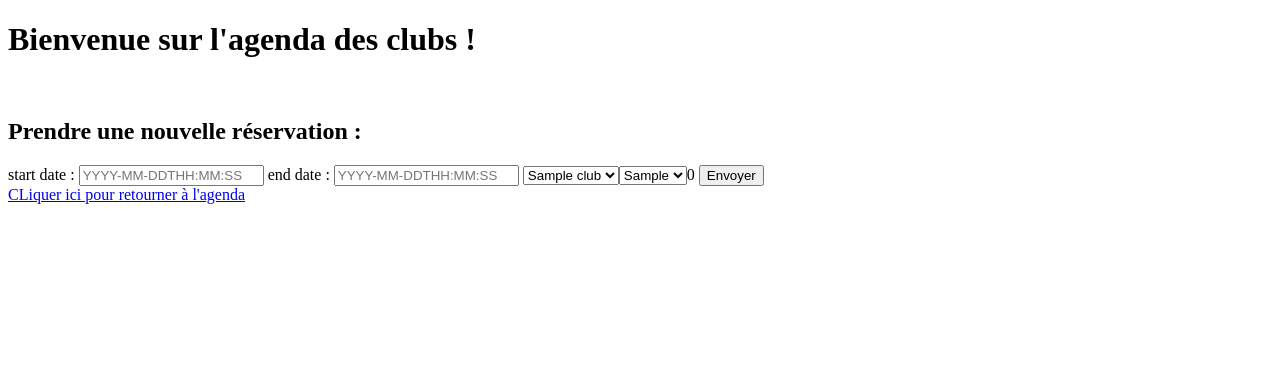
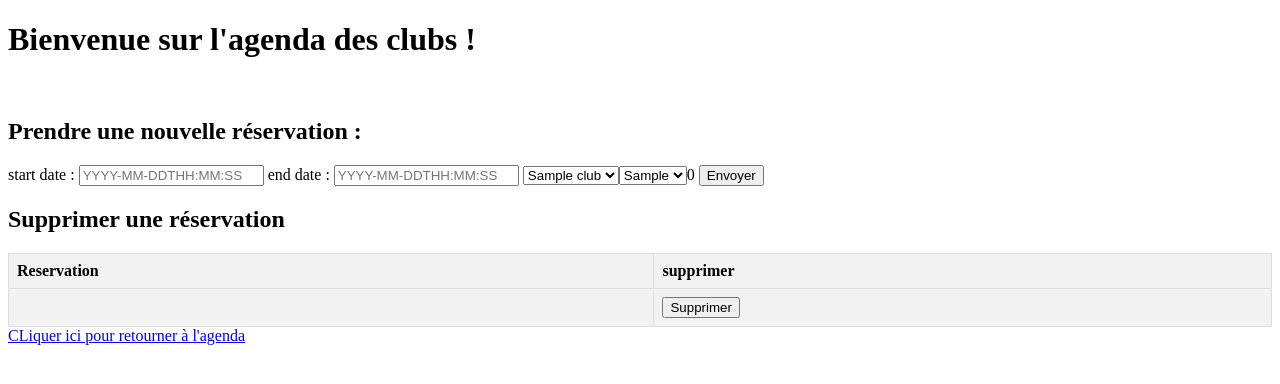
Before and after one commit to Dridox-h/bdd_projet_if3a, a PHP site: page /ajout_reservation.php in a window 1280 px wide. Shown: the top 384 px of the page. Run offline with PHP 8.4, Linux system fonts and the light colour scheme; the visitor is signed in with stand-in values (Sample User, id 1); tables that the repository leaves empty hold one stand-in row (values such as "Sample post"); lists and menus that the app fills with data are empty.

Commit message:
ajout suppression reservation

```diff
--- a/ajout_reservation.php
+++ b/ajout_reservation.php
@@ -3,9 +3,17 @@ include 'db_connect.php';
 
 session_start();
 
-
 $userId = $_SESSION['id_user'];
 
+if (isset($_POST['supp_reservation'])) {
+    $id_res = $_POST['supp_reservation'];
+    echo $id_res;
+
+    $req = $bdd->prepare("DELETE FROM inscrits WHERE id_reservation = ?");
+    $req->execute([$id_res]);
+    $req = $bdd->prepare("DELETE FROM reservation WHERE id_reservation = ?");
+    $req->execute([$id_res]);
+}
 ?>
 <!DOCTYPE html>
 <html>
@@ -14,19 +22,37 @@ $userId = $_SESSION['id_user'];
     <title>Event Calendar</title>
     <link href="stylesheet/style.css" rel="stylesheet" type="text/css">
     <link href="stylesheet/calendar.css" rel="stylesheet" type="text/css">
+
+    <style>
+        table {
+            border-collapse: collapse;
+            width: 100%;
+        }
+
+        th, td {
+            border: 1px solid #dddddd;
+            text-align: left;
+            padding: 8px;
+        }
+
+        th {
+            background-color: #f2f2f2;
+        }
+    </style>
 </head>
 <body>
     <h1>Bienvenue sur l'agenda des clubs ! </h1></br>
 
 
     <h2>Prendre une nouvelle réservation : </h2>
+
     <form action="ajout_reservation_code.php"  method="post">
     <label for="nom">start date : </label>
-    <input type="datetime" id="start_date" name="start_date" required placeholder="YYYY-MM-DDTHH:MM:SS">
+    <input type="datetime" id="start_date" name="start_date"  placeholder="YYYY-MM-DDTHH:MM:SS">
 
 
     <label for="duree">end date : </label>
-    <input type="datetime" id="end_date" name="end_date"  required placeholder="YYYY-MM-DDTHH:MM:SS">
+    <input type="datetime" id="end_date" name="end_date"   placeholder="YYYY-MM-DDTHH:MM:SS">
 
         <?php
         // Récupérer le nom du club depuis l'URL
@@ -75,14 +101,40 @@ echo '</select>';
             echo "Nombre maximal de réservations atteint ! Maximum : 1 par personne<br>";
             echo '<a href="index.php">menu</a>';
         }
+        ?>
 
+    <input type="submit" value="Envoyer"><br>
+        </form>
+    <h2>Supprimer une réservation</h2>
 
+    <table>
+        <thead>
+            <th> Reservation</th>
+            <th> supprimer</th>
+        </thead>
+        <tbody>
+            <th>
+                <?php
+                $sql = "SELECT * FROM inscrits INNER JOIN utilisateur ut ON ut.id_user=inscrits.id_user INNER JOIN reservation r ON r.id_reservation = inscrits.id_reservation WHERE ut.id_user = ? AND inscrits.role = 'leader'";
+                $stmt3 = $conn->prepare($sql);
+                $stmt3->execute([$userId]);
+                $reservation = $stmt3->fetch(PDO::FETCH_ASSOC);
 
+                if (!empty($reservation)){
+                    //print_r($reservation);
+                    echo "voici votre reservation en tant que leader :  <br>";
+                    echo ($reservation["role"]." qui commence le ".$reservation["start_datetime"]." et finit le ". $reservation["end_datetime"]);
+                }
                 ?>
-    <input type="submit" value="Envoyer"><br>
+            </th>
+            <th>
+                <form action="suppression.php" method="POST" style="display:inline;">
+                    <input type="hidden" name="supp_reservation" value="<?php echo $reservation['id_reservation']; ?>">
+                    <button type="submit" name="submit_delete" onclick="return confirm('Êtes-vous sûr de vouloir supprimer cette réservation ?')">Supprimer</button>
+                </form>
+            </th>
+        </tbody>
+    </table>
     <a href="index.php">CLiquer ici pour retourner à l'agenda</a>
-
-    </form>
-    </div>
 </body>
 </html>
```
Also changed, not shown: suppression.php (added, +20 -0 lines). Lines whose indentation alone changed are shown as unchanged.
